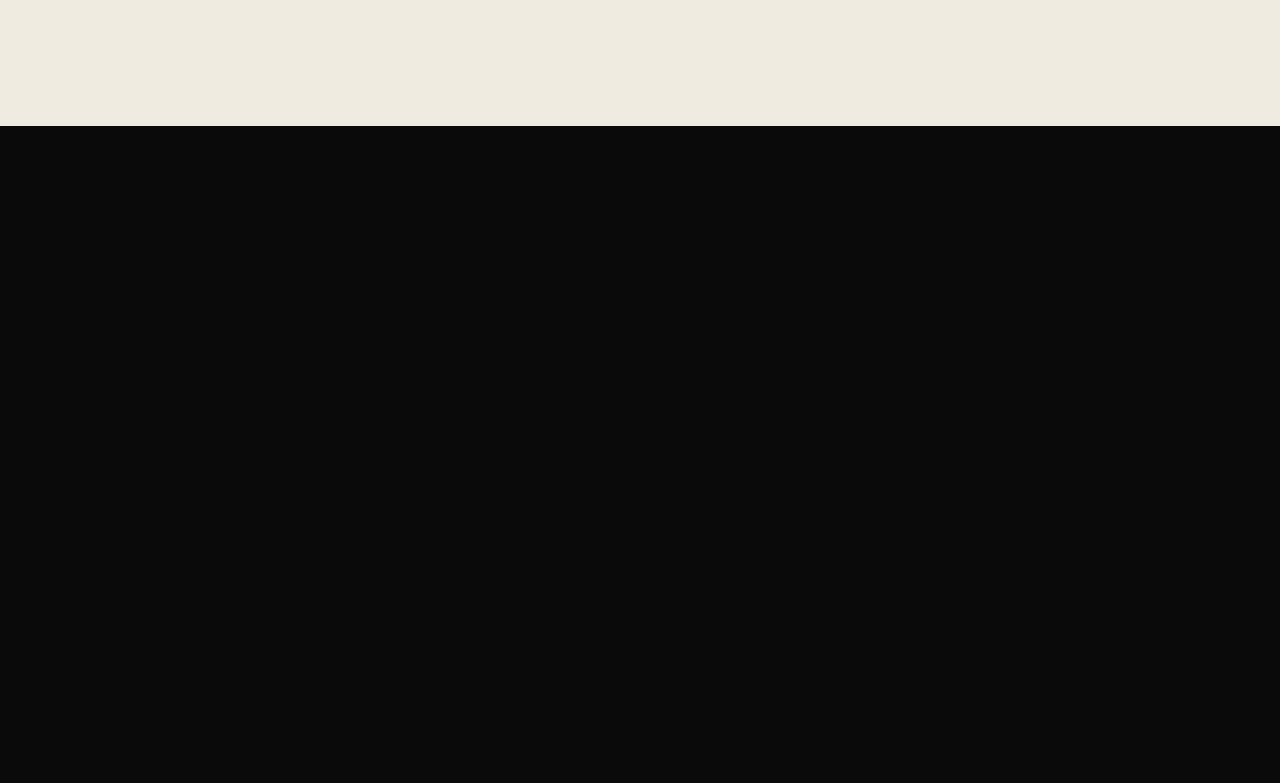
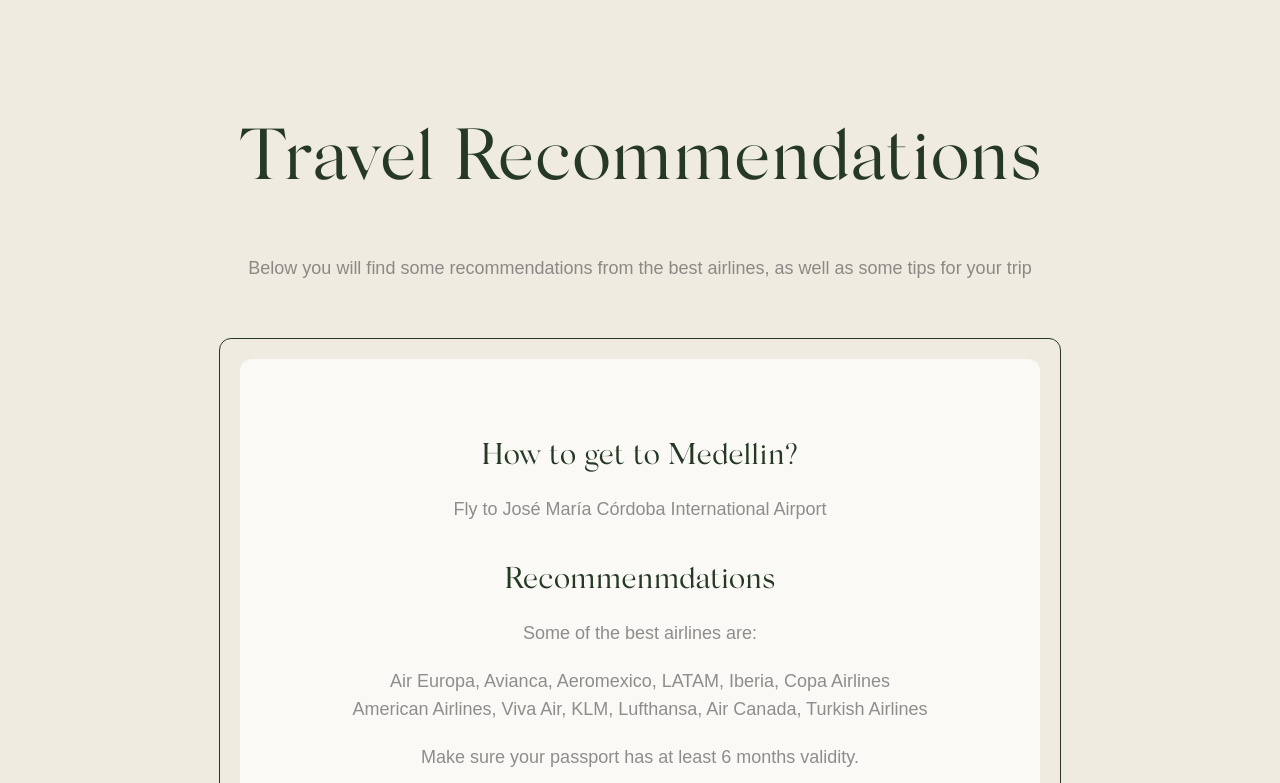
Before and after one commit to BBPH-wedding/BBPH-wedding-Frontend, a Next.js app: page / in a window 1280 px wide. Shown: the part 3545-4328 px from the top of the page. Before the commit the page ends 3671 px from the top, so only its background shows below. Built offline with nearby package versions, Linux system fonts and the light colour scheme.

Commit message:
seccion travel responsive

```diff
--- a/src/app/page.tsx
+++ b/src/app/page.tsx
@@ -3,6 +3,7 @@ import Calendar from "@/sections/calendar/page";
 import Hero from "@/sections/hero/page";
 import History from "@/sections/history/page";
 import Itinerary from "@/sections/itinerary/page";
+import Travel from "@/sections/travel/page";
 
 export default function Home() {
   return (
@@ -12,6 +13,7 @@ export default function Home() {
       <History />
       <Calendar />
       <Itinerary/>
+      <Travel/>
     </>
   );
 }
--- a/src/components/Button.tsx
+++ b/src/components/Button.tsx
@@ -1,18 +1,17 @@
 interface ButtonProps {
   children: React.ReactNode;
   onClick?: () => void;
+  className?: string;
 }
 
-const Button: React.FC<ButtonProps> = ({ children, onClick }) => {
+const Button: React.FC<ButtonProps> = ({ children, onClick, className }) => {
   return (
-    <>
-      <button
-        className="flex px-12 py-7 mt-40 text-white bg-[#272218]  hover:bg-[#F0EBE0] transition-all duration-300 font-semibold text-sm md:text-md hover:text-black"
-        onClick={onClick}
-      >
-        {children}
-      </button>
-    </>
+    <button
+      className={`w-auto md:w-[20rem] items-center justify-center flex px-12 py-7 text-white bg-[#272218] hover:bg-[#F0EBE0] transition-all duration-300 font-semibold text-sm md:text-md hover:text-black ${className || ''}`}
+      onClick={onClick}
+    >
+      {children}
+    </button>
   );
 };
 
--- a/src/components/Titles.tsx
+++ b/src/components/Titles.tsx
@@ -8,7 +8,7 @@ const Titles: React.FC<TitleWithContentProps> = ({ title, color, size = 'large'
 
     const sizeClasses = {
       small: 'text-2xl lg:text-3xl',
-      large: 'text-5xl lg:text-7xl',
+      large: 'text-4xl lg:text-7xl',
     };
 
     return (
--- a/src/sections/calendar/page.tsx
+++ b/src/sections/calendar/page.tsx
@@ -47,7 +47,7 @@ const Calendar = () => {
       <div className="mx-[1rem]">
         <div>
           <Titles title="Our Day" />
-          <p className="mt-5 text-xl">Saturday, February 1st, 2025</p>
+          <p className="mt-5 text-sm md:text-xl">Saturday, February 1st, 2025</p>
         </div>
 
         <div className="flex gap-x-[5vw] mt-28 lg:gap-x-[11vw] sm:flex-nowrap flex-wrap justify-center ml-[4.5vw]">
@@ -88,7 +88,7 @@ const Calendar = () => {
           </div>
         </div>
 
-        <div className="flex justify-center">
+        <div className="flex justify-center mt-[5rem] md:mt-[10rem]">
           <Button onClick={handleCalendarRedirect}>
             <CalendarDays className="mr-6 mt-[-3px]" />
             ADD TO CALENDAR
--- a/src/sections/itinerary/page.tsx
+++ b/src/sections/itinerary/page.tsx
@@ -38,7 +38,7 @@ const events: Event[] = [
 
 const Itinerary = () => {
   return (
-    <section className="h-auto py-32 bg-[#F0EBE0] flex flex-col items-center justify-center text-center px-5 text-sm md:text-lg">
+    <section className="h-auto py-14 sm:py-32 bg-[#F0EBE0] flex flex-col items-center justify-center text-center px-5 text-sm md:text-lg">
       <div className="mb-20">
         <Titles title="Itinerary" color="text-primaryGreen" size="large" />
       </div>
--- /dev/null
+++ b/src/sections/travel/page.tsx
@@ -0,0 +1,71 @@
+import Button from "@/components/Button";
+import ContainerText from "@/components/ContainerText";
+import Titles from "@/components/Titles";
+
+const Travel = () => {
+  return (
+    <>
+      <section className="w-auto pb-14 sm:pb-32 h-auto bg-[#F0EBE0] px-5">
+        <div className="flex flex-col items-center justify-center w-full h-full">
+          <div className="mb-14">
+            <Titles
+              title="Travel Recommendations"
+              color="text-primaryGreen text-center"
+              size="large"
+            />
+            <p className="text-sm text-center mt-14 md:text-lg text-primary/70">
+              Below you will find some recommendations from the best airlines,
+              as well as some tips for your trip
+            </p>
+          </div>
+
+          <ContainerText
+            w="w-auto md:min-w-[60vw] z-1 md:text-lg text-sm text-center"
+            h="h-dhv"
+          >
+            <div className="mx-10 my-10 md:my-20">
+              <div className="flex flex-col items-center">
+                <Titles
+                  title="How to get to Medellin?"
+                  color="text-primaryGreen"
+                  size="small"
+                />
+                <div className="flex flex-col gap-1 mt-5 text-primary/70">
+                  <p>Fly to José María Córdoba International Airport</p>
+                </div>
+              </div>
+
+              <div className="mt-10 ">
+                <Titles
+                  title="Recommenmdations"
+                  color="text-primaryGreen"
+                  size="small"
+                />
+                <div className="flex flex-col gap-5 mt-5 text-primary/70">
+                  <p>Some of the best airlines are: </p>
+                  <p>
+                    Air Europa, Avianca, Aeromexico, LATAM, Iberia, Copa
+                    Airlines <br /> American Airlines, Viva Air, KLM, Lufthansa,
+                    Air Canada, Turkish Airlines
+                  </p>
+                  <p>Make sure your passport has at least 6 months validity.</p>
+                  <p>
+                    Fill out the Colombian Immigration Survey (Check-Mig) <br />
+                    before checking in for your flights.
+                  </p>
+                </div>
+              </div>
+
+              <div className="flex flex-wrap justify-center w-full mt-16 gap-7 md:mt-20 md:gap-20">
+                <Button className="w-full">REQUIREMENTS</Button>
+                <Button className="w-full">CHECK-MIG</Button>
+              </div>
+            </div>
+          </ContainerText>
+        </div>
+      </section>
+    </>
+  );
+};
+
+export default Travel;
```
